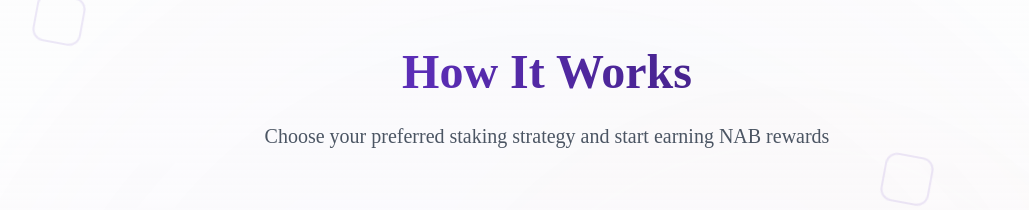
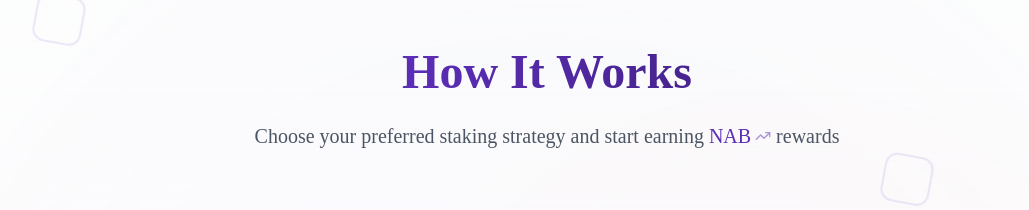
Before and after one commit to skyf0xx/mint, a Next.js app: page / in a window 1280 px wide. Shown: the part 1881-2091 px from the top of the page, without its empty margins (93-1122 px from the left). Built offline with nearby package versions, Linux system fonts and the light colour scheme.

Commit message:
feat: add nab link

```diff
--- a/sections/how-it-works.tsx
+++ b/sections/how-it-works.tsx
@@ -2,6 +2,7 @@ import { Card, CardContent } from '@/components/ui/card';
 import { Tabs, TabsContent, TabsList, TabsTrigger } from '@/components/ui/tabs';
 import { BarChart3, Lock, CheckCircle2 } from 'lucide-react';
 import { motion } from 'framer-motion';
+import NABReference from './nab-reference';
 
 // Animation variants for staggered animations
 const containerVariants = {
@@ -65,8 +66,8 @@ const HowItWorks = () => {
                         </span>
                     </h2>
                     <p className="text-xl text-gray-600 leading-relaxed">
-                        Choose your preferred staking strategy and start earning
-                        NAB rewards
+                        Choose your preferred staking strategy and start earning{' '}
+                        <NABReference /> rewards
                     </p>
                 </motion.div>
 
```
